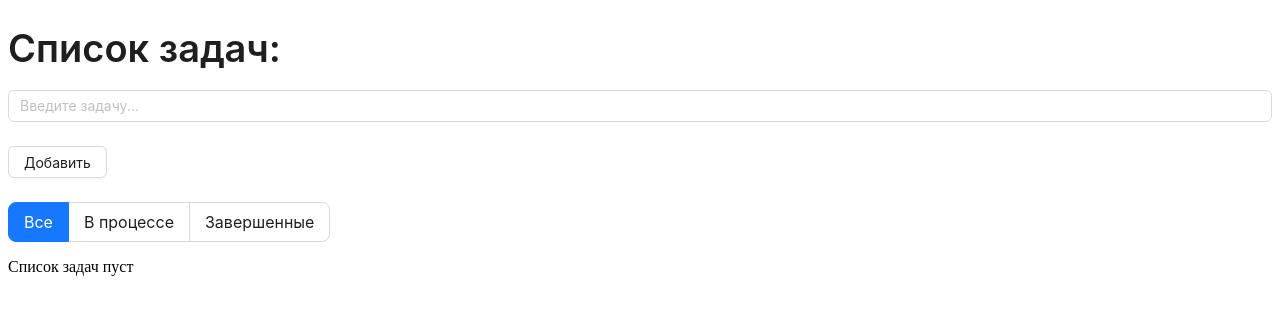
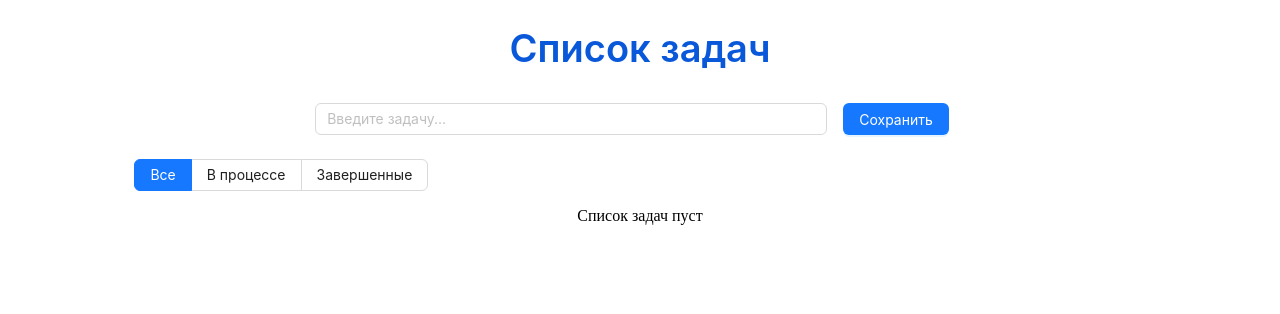
Before and after one commit to Us-Valeria/todolist-v2, a React (Create React App) app: page / in a window 1280 px wide. Shown: the top 314 px of the page. Built offline with nearby package versions, Linux system fonts and the light colour scheme.

Commit message:
fix style and add TaskForm

```diff
--- a/src/App.tsx
+++ b/src/App.tsx
@@ -4,11 +4,12 @@ import TaskList from "./components/TaskList";
 import AddTaskForm from "./components/AddTaskForm";
 
 const { Title } = Typography;
-
 function App() {
   return (
     <>
-      <Title>Список задач:</Title>
+      <Title style={{ color: "#0958d9", textAlign: "center" }}>
+        Список задач
+      </Title>
       <AddTaskForm />
       <TaskList />
     </>
--- a/src/components/AddTaskForm.tsx
+++ b/src/components/AddTaskForm.tsx
@@ -1,30 +1,33 @@
-import React from "react";
-import { Button, Form, Input } from "antd";
+import React, { useState } from "react";
 import { useTasks } from "../stores/useTasks";
+import TaskForm from "./TaskForm";
 
 function AddTaskForm() {
-  const [form] = Form.useForm();
   const addTask = useTasks((state) => state.addTask);
+  const [textTask, setTextTask] = useState("");
+
+  const onFinishForForm = () => {
+    addTask(textTask);
+    setTextTask("");
+  };
+
+  const onChangeForForm = (e: React.ChangeEvent<HTMLInputElement>) =>
+    setTextTask(e.target.value);
 
   return (
-    <div>
-      <Form
-        layout="horizontal"
-        form={form}
-        onFinish={({ text }) => {
-          addTask({ text });
-          form.resetFields();
-        }}
-      >
-        <Form.Item name="text">
-          <Input type="text" placeholder="Введите задачу..." />
-        </Form.Item>
-        <Form.Item>
-          <Button htmlType="submit">Добавить</Button>
-        </Form.Item>
-      </Form>
+    <div
+      style={{
+        marginTop: "32px",
+        marginBottom: "24px",
+      }}
+    >
+      <TaskForm
+        placeholder={"Введите задачу..."}
+        value={textTask}
+        onFinish={onFinishForForm}
+        onChange={onChangeForForm}
+      />
     </div>
   );
 }
-
 export default AddTaskForm;
--- /dev/null
+++ b/src/components/TaskForm.tsx
@@ -0,0 +1,45 @@
+import React from "react";
+import { Button, Form, Input } from "antd";
+
+type Props = {
+  placeholder?: string;
+  value?: string;
+  onChange?: (e: React.ChangeEvent<HTMLInputElement>) => void;
+  onFinish: () => void;
+};
+
+function TaskForm({ ...props }: Props) {
+  const [form] = Form.useForm();
+
+  return (
+    <Form
+      style={{
+        display: "flex",
+        justifyContent: "center",
+      }}
+      layout="inline"
+      form={form}
+      onFinish={() => {
+        props.onFinish();
+        form.resetFields();
+      }}
+    >
+      <Form.Item name="text">
+        <Input
+          style={{ width: "40vw" }}
+          type="text"
+          defaultValue={props.value}
+          placeholder={props.placeholder}
+          onChange={props.onChange}
+        />
+      </Form.Item>
+      <Form.Item>
+        <Button type="primary" htmlType="submit">
+          Сохранить
+        </Button>
+      </Form.Item>
+    </Form>
+  );
+}
+
+export default TaskForm;
--- a/src/components/TaskItem.tsx
+++ b/src/components/TaskItem.tsx
@@ -1,13 +1,14 @@
 import React, { useState } from "react";
-import { Button, Checkbox, Input, Typography, Form } from "antd";
+import { Button, Checkbox, Typography } from "antd";
 import type { Task } from "../models/Task";
 import { useTasks } from "../stores/useTasks";
-
-const { Text } = Typography;
+import TaskForm from "./TaskForm";
 
 type Props = {
   task: Task;
 };
+
+const { Text } = Typography;
 
 function TaskItem({ task }: Props) {
   const [isEditing, setIsEditing] = useState(false);
@@ -16,44 +17,35 @@ function TaskItem({ task }: Props) {
   const changeTextTask = useTasks((state) => state.changeTextTask);
   const changeStatusTask = useTasks((state) => state.changeStatusTask);
 
+  const onFinishForForm = () => setIsEditing(false);
+  const onChangeForForm = (e: React.ChangeEvent<HTMLInputElement>) =>
+    changeTextTask(e.target.value, task.id);
+
   return (
     <>
-      <Form layout="inline">
-        <Form.Item>
       <Checkbox
         onChange={() => changeStatusTask(task.id)}
         checked={task.completed}
       />
-        </Form.Item>
+
       {isEditing ? (
-          <>
-            <Form.Item>
-              <Input
-                type="text"
+        <TaskForm
+          onFinish={onFinishForForm}
           value={task.text}
-                onChange={(e) => changeTextTask(e.target.value, task.id)}
+          onChange={onChangeForForm}
         />
-            </Form.Item>
-            <Form.Item>
-              <Button htmlType="submit" onClick={() => setIsEditing(false)}>
-                Сохранить
-              </Button>
-            </Form.Item>
-          </>
       ) : (
         <>
-            <Form.Item>
           <Text>{task.text}</Text>
-            </Form.Item>
-            <Form.Item>
-              <Button onClick={() => setIsEditing(true)}>Редактировать</Button>
-            </Form.Item>
+          <Button
+            onClick={() => setIsEditing(true)}
+            style={{ position: "absolute", right: "22%" }}
+          >
+            Редактировать
+          </Button>
         </>
       )}
-        <Form.Item>
       <Button onClick={() => removeTask(task.id)}>Удалить</Button>
-        </Form.Item>
-      </Form>
     </>
   );
 }
--- a/src/components/TaskList.tsx
+++ b/src/components/TaskList.tsx
@@ -36,11 +36,16 @@ function TaskList() {
   }, [tasks]);
 
   return (
-    <>
-      <Flex>
+    <div
+      style={{
+        width: "80%",
+        marginLeft: "auto",
+        marginRight: "auto",
+      }}
+    >
+      <Flex gap="middle" align="center">
         <Radio.Group
           defaultValue={filter}
-          size="large"
           onChange={onChange}
           buttonStyle="solid"
         >
@@ -63,10 +68,10 @@ function TaskList() {
             )}
           />
         ) : (
-          <p>Список задач пуст</p>
+          <p style={{ textAlign: "center" }}>Список задач пуст</p>
         )}
       </div>
-    </>
+    </div>
   );
 }
 export default TaskList;
--- a/src/stores/useTasks.ts
+++ b/src/stores/useTasks.ts
@@ -4,7 +4,7 @@ import { Task } from "../models/Task";
 
 type TasksStore = {
   tasks: Task[];
-  addTask: ({ text }: { text: string }) => void;
+  addTask: (text: string) => void;
   removeTask: (taskId: string) => void;
   changeTextTask: (value: string, taskId: string) => void;
   changeStatusTask: (taskId: string) => void;
@@ -14,7 +14,7 @@ export const useTasks = create(
   persist<TasksStore>(
     (set) => ({
       tasks: [],
-      addTask: ({ text }: { text: string }) => {
+      addTask: (text: string) => {
         if (text.trim()) {
           set((state) => ({
             tasks: [
```
Lines whose indentation alone changed are shown as unchanged.
